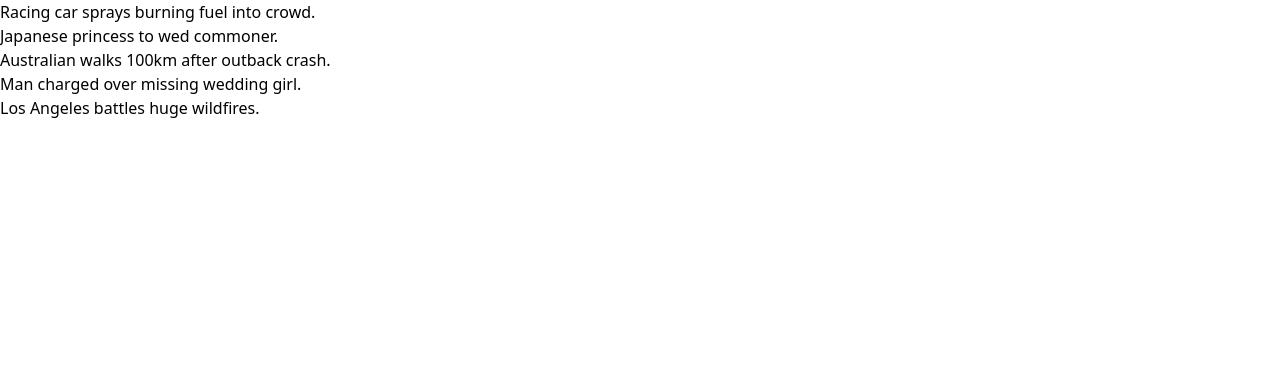
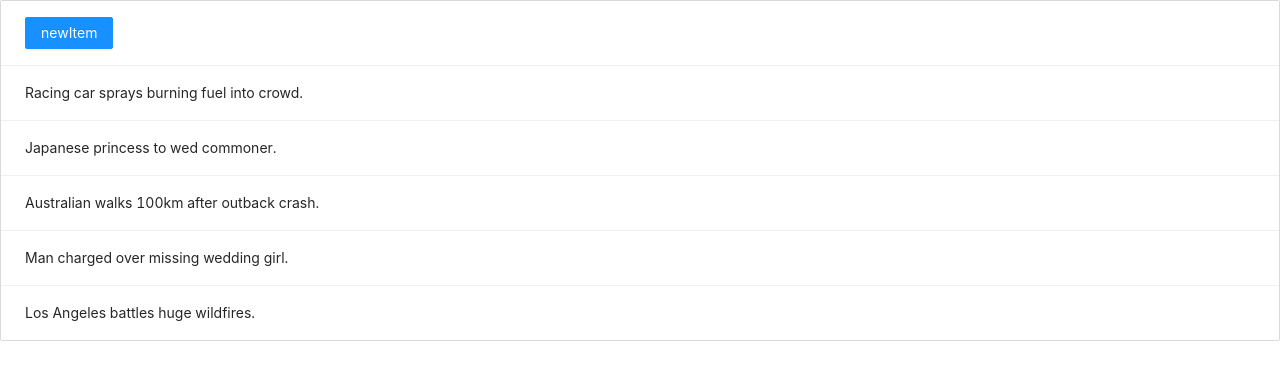
Before and after one commit to kcopper8/task-done, a React (Vite) app: page / in a window 1280 px wide. Shown: the top 380 px of the page. Built offline with nearby package versions, Linux system fonts and the light colour scheme.

Commit message:
add add modal

```diff
--- a/src/App.tsx
+++ b/src/App.tsx
@@ -1,4 +1,4 @@
-import TodoList from "@containers/TodoList/todoList";
+import TodoList from "@containers/TodoList";
 
 const App = () => {
   return (
--- /dev/null
+++ b/src/containers/AddTodoModal/index.tsx
@@ -0,0 +1,23 @@
+import { Modal } from "antd";
+
+interface AddTodoModalProps {}
+
+const AddTodoModal = ({}: AddTodoModalProps) => {
+  const handleOk = () => {};
+  const handleCancel = () => {};
+
+  return (
+    <Modal
+      title="Basic Modal"
+      visible={true}
+      onOk={handleOk}
+      onCancel={handleCancel}
+    >
+      <p>Some contents...</p>
+      <p>Some contents...</p>
+      <p>Some contents...</p>
+    </Modal>
+  );
+};
+
+export default AddTodoModal;
--- /dev/null
+++ b/src/containers/TodoList/index.tsx
@@ -0,0 +1,39 @@
+import AddTodoModal from "@containers/AddTodoModal";
+import { Button, List } from "antd";
+import { useState } from "react";
+
+interface TodoListProps {}
+
+const data = [
+  "Racing car sprays burning fuel into crowd.",
+  "Japanese princess to wed commoner.",
+  "Australian walks 100km after outback crash.",
+  "Man charged over missing wedding girl.",
+  "Los Angeles battles huge wildfires.",
+];
+
+const TodoList = ({}: TodoListProps) => {
+  const [openAdd, setOpenAdd] = useState(false);
+  const handleClick = () => {
+    setOpenAdd(true);
+  };
+
+  return (
+    <>
+      <List
+        size="large"
+        bordered
+        header={
+          <Button type={"primary"} onClick={handleClick}>
+            newItem
+          </Button>
+        }
+        dataSource={data}
+        renderItem={(item) => <List.Item>{item}</List.Item>}
+      />
+      {openAdd && <AddTodoModal />}
+    </>
+  );
+};
+
+export default TodoList;
--- a/src/containers/TodoList/todoList.tsx
+++ /dev/null
@@ -1,24 +0,0 @@
-import { List } from "antd";
-
-interface TodoListProps {}
-
-const data = [
-  "Racing car sprays burning fuel into crowd.",
-  "Japanese princess to wed commoner.",
-  "Australian walks 100km after outback crash.",
-  "Man charged over missing wedding girl.",
-  "Los Angeles battles huge wildfires.",
-];
-
-const TodoList = ({}: TodoListProps) => {
-  return (
-    <List
-      size="large"
-      bordered
-      dataSource={data}
-      renderItem={(item) => <List.Item>{item}</List.Item>}
-    />
-  );
-};
-
-export default TodoList;
--- a/src/index.tsx
+++ b/src/index.tsx
@@ -1,7 +1,7 @@
+import "antd/dist/antd.css";
 import { StrictMode } from "react";
 import ReactDOM from "react-dom";
 import App from "./App";
-import "./styles/tailwind.css";
 
 ReactDOM.render(
   <StrictMode>
```
